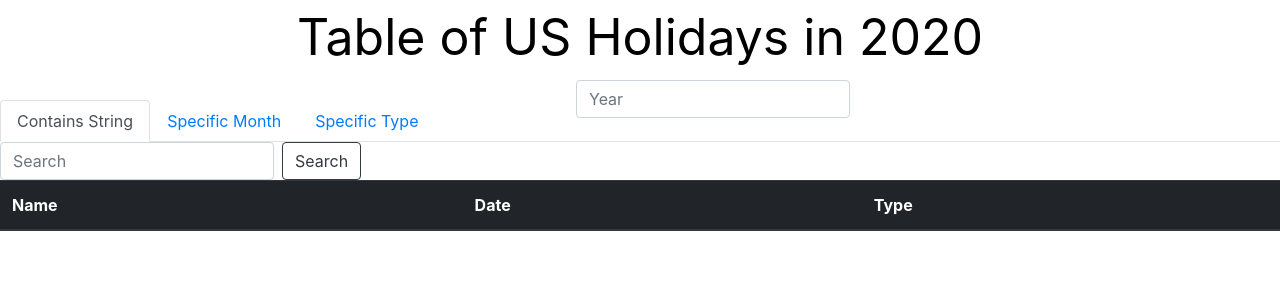
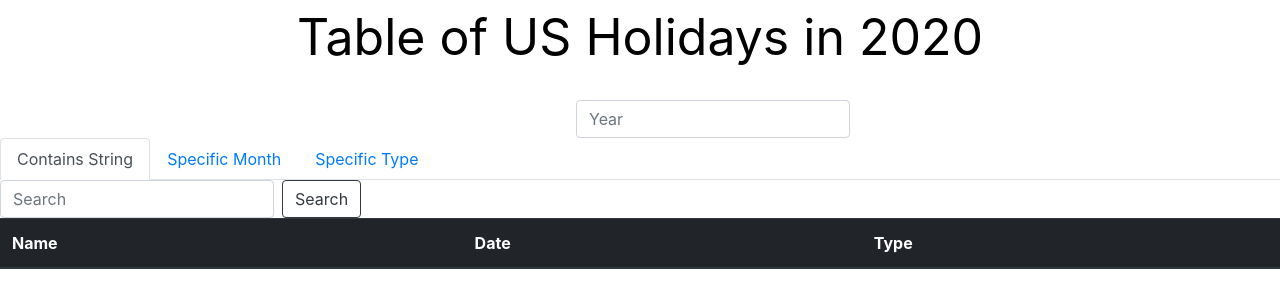
Before and after one commit to cindyvo/thinQCodingChallenge, a website: page index.html in a window 1280 px wide. Drawn offline with nearby package versions, Linux system fonts and the light colour scheme; no server answers.

Commit message:
added comments throughout the code and updated README

```diff
--- a/add_to_table.js
+++ b/add_to_table.js
@@ -48,6 +48,8 @@ function parseData(obj, year) {
 };
 
 //asynchronous code for accessing a public API
+//had to add in increments of 5
+//could update this by using the pool, but because this was used once, there was less of a need to use the pool
 (async function loop() {
     for (let year = 2000; year <= 2021; year++) {
       await fetch("https://calendarific.com/api/v2/holidays?api_key=183e14057605ed02d97ea1672ba509a1a17335a0&country=US&year=" + year).then(response => {
--- a/sockets.js
+++ b/sockets.js
@@ -3,10 +3,10 @@ const socket = io();
 
 var year = 2020;
 
+//function that converts an iso string to a more human readable date string
 function convertISOtoDate(isoString) {
   var monthHash = {"01":"January","02":"February","03":"March","04":"April","05":"May","06":"June","07":"July","08":"August","09":"September","10":"October","11":"November","12":"December"};
   return monthHash[isoString.substring(5,7)] + " " + isoString.substring(8,10);
-
 }
 
 function nameButtonClicked() {
@@ -15,17 +15,20 @@ function nameButtonClicked() {
 }
 
 
+  //when the document is loaded, send this signal to start the initialization of the web page
+  socket.emit('load');
 
-  socket.emit('load');
+
+  //inital update
   socket.on("update", function(data) {
-
+    //for every record add to the html
     for(obj of data) {
       var dateString = convertISOtoDate(obj.date);
       $("#toAdd").append("<tr> <th scope='col'>" + obj.name + "</th>" + "<th scope='col'>" + dateString + "</th>" + "</th>" + "<th scope='col'>" + obj.type + "</th>" + "</tr>");
     }
-
   });
 
+  //if the year is updated, then we reinitialize the web page with information of that year
   socket.on("update-year", function(data) {
 
     //removes table data
@@ -53,7 +56,9 @@ function nameButtonClicked() {
   });
 
 
+//keeps track of changes on the webpage
 $(document).ready(function(){
+
     $("#monthsSelect").change(function(){
         var selectedMonth = $(this).children("option:selected").text();
         socket.emit("get-month", selectedMonth, year);
@@ -89,43 +94,29 @@ $(document).ready(function(){
      if(inputStr !=""){
        socket.emit("get-inputStr", inputStr, year);
      }
-
    });
 
 });
 
+//when we receive the signal that we need to change, then the html will change accordingly
 socket.on("update-month", function(data, month){
   $("#toAdd").empty();
-
-  console.log(month);
-  console.log(data);
   for(obj of data) {
     var dateString = convertISOtoDate(obj.date);
-
-    // if(dateArr[0] == month){
-      // $("#toAdd").append("<tr> <th scope='col'>" + obj.name + "</th>" + "<th scope='col'>" + dateString + "</th>" + "</th>" + "<th scope='col'>" + obj.type + "</th>" + "</tr>");
-    // } else if(month == "All") {
       $("#toAdd").append("<tr> <th scope='col'>" + obj.name + "</th>" + "<th scope='col'>" + dateString + "</th>" + "</th>" + "<th scope='col'>" + obj.type + "</th>" + "</tr>");
-    // }
   }
 });
 
 socket.on("update-type", function(data, type){
   $("#toAdd").empty();
-  console.log(type);
   for(obj of data) {
     var dateString = convertISOtoDate(obj.date);
-    // if((obj.type).includes(type)){
-      // $("#toAdd").append("<tr> <th scope='col'>" + obj.name + "</th>" + "<th scope='col'>" + dateString + "</th>" + "</th>" + "<th scope='col'>" + obj.type + "</th>" + "</tr>");
-    // } else if(type == "All") {
       $("#toAdd").append("<tr> <th scope='col'>" + obj.name + "</th>" + "<th scope='col'>" + dateString + "</th>" + "</th>" + "<th scope='col'>" + obj.type + "</th>" + "</tr>");
-    // }
   }
 });
 
 socket.on("update-name", function(data, inputStr){
   $("#toAdd").empty();
-  console.log(inputStr);
   for(obj of data) {
     if((obj.name).toLowerCase().includes(inputStr.toLowerCase())){
       var dateString = convertISOtoDate(obj.date);
--- a/styles.css
+++ b/styles.css
@@ -9,8 +9,7 @@ header {
 }
 
 #yearStr{
-  position: absolute;
+  position: relative;
   left: 45%;
   top: 10%;
-
 }
```
Also changed, not shown: server.js (+13 -2 lines), README.md.
